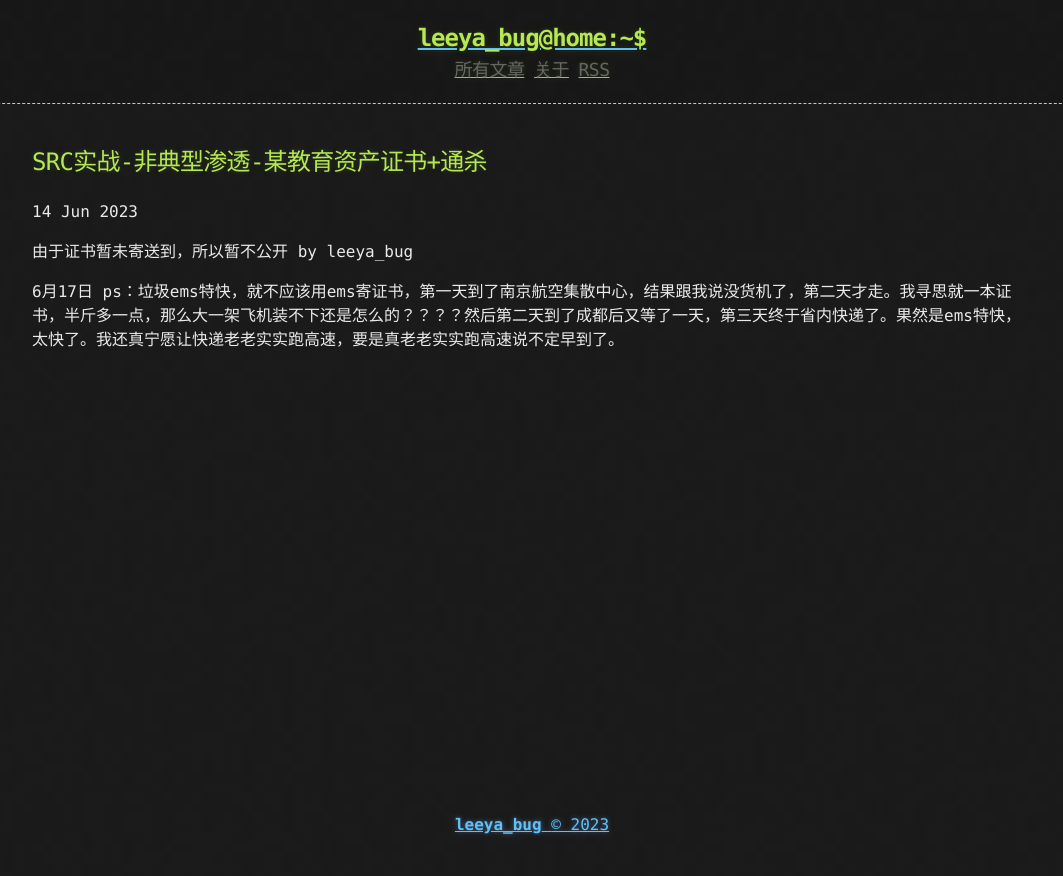
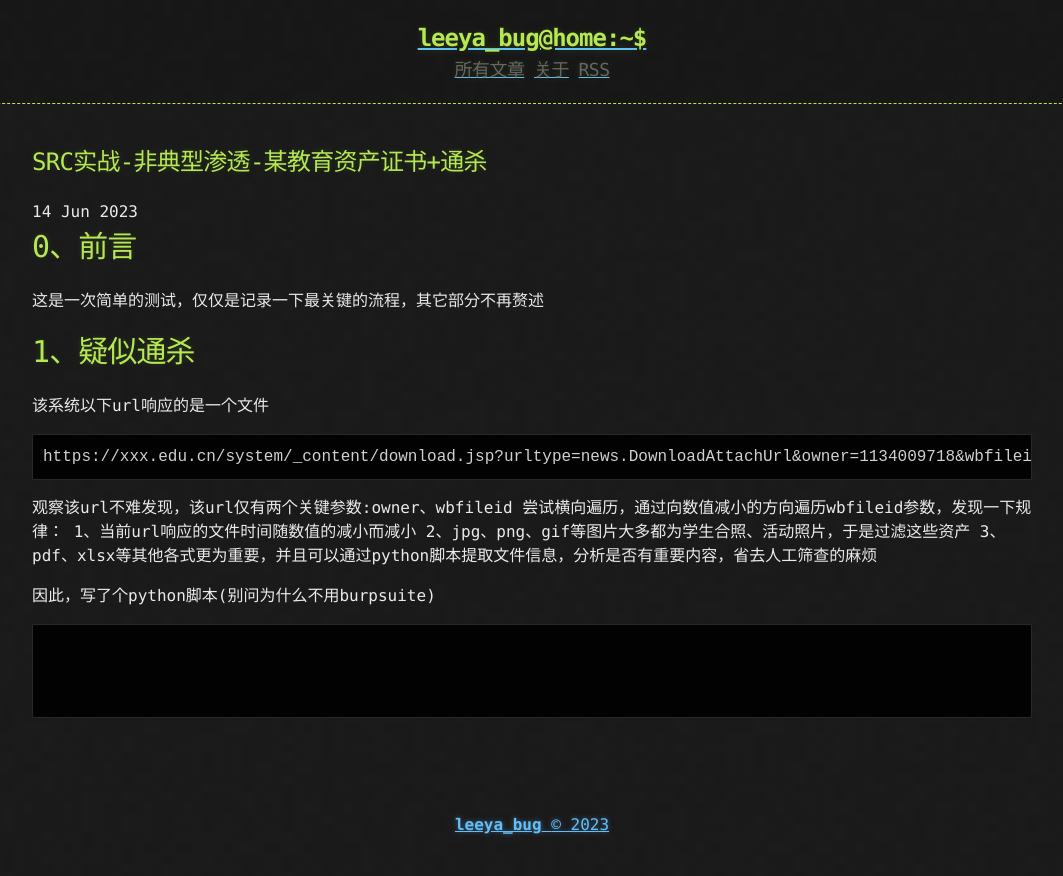
Before and after one commit to Leeyangee/leeyangee.github.io, a Jekyll site: the page built from _posts/2023-06-14-SRC实战-非典型渗透-某教育资产证书+通杀.md, in a window 1280 px wide. Shown: the top 876 px of the page, without its empty margins (108-1171 px from the left). Built offline with Jekyll 4.4.1, drawn with Linux system fonts in a browser that asks for light colours.

Commit message:
Update 2023-06-14-SRC实战-非典型渗透-某教育资产证书+通杀.md

````diff
--- a/_posts/2023-06-14-SRC实战-非典型渗透-某教育资产证书+通杀.md
+++ b/_posts/2023-06-14-SRC实战-非典型渗透-某教育资产证书+通杀.md
@@ -3,6 +3,26 @@ title: SRC实战-非典型渗透-某教育资产证书+通杀
 published: true
 ---
 
-由于证书暂未寄送到，所以暂不公开 by leeya_bug
+# [](#header-1)0、前言
 
-6月17日 ps：垃圾ems特快，就不应该用ems寄证书，第一天到了南京航空集散中心，结果跟我说没货机了，第二天才走。我寻思就一本证书，半斤多一点，那么大一架飞机装不下还是怎么的？？？？然后第二天到了成都后又等了一天，第三天终于省内快递了。果然是ems特快，太快了。我还真宁愿让快递老老实实跑高速，要是真老老实实跑高速说不定早到了。
+这是一次简单的测试，仅仅是记录一下最关键的流程，其它部分不再赘述
+
+# [](#header-1)1、疑似通杀
+
+该系统以下url响应的是一个文件
+```
+https://xxx.edu.cn/system/_content/download.jsp?urltype=news.DownloadAttachUrl&owner=1134009718&wbfileid=712323
+```
+观察该url不难发现，该url仅有两个关键参数:owner、wbfileid
+尝试横向遍历，通过向数值减小的方向遍历wbfileid参数，发现一下规律：
+1、当前url响应的文件时间随数值的减小而减小
+2、jpg、png、gif等图片大多都为学生合照、活动照片，于是过滤这些资产
+3、pdf、xlsx等其他各式更为重要，并且可以通过python脚本提取文件信息，分析是否有重要内容，省去人工筛查的麻烦
+
+因此，写了个python脚本(别问为什么不用burpsuite)
+
+```python
+
+
+
+```
````
